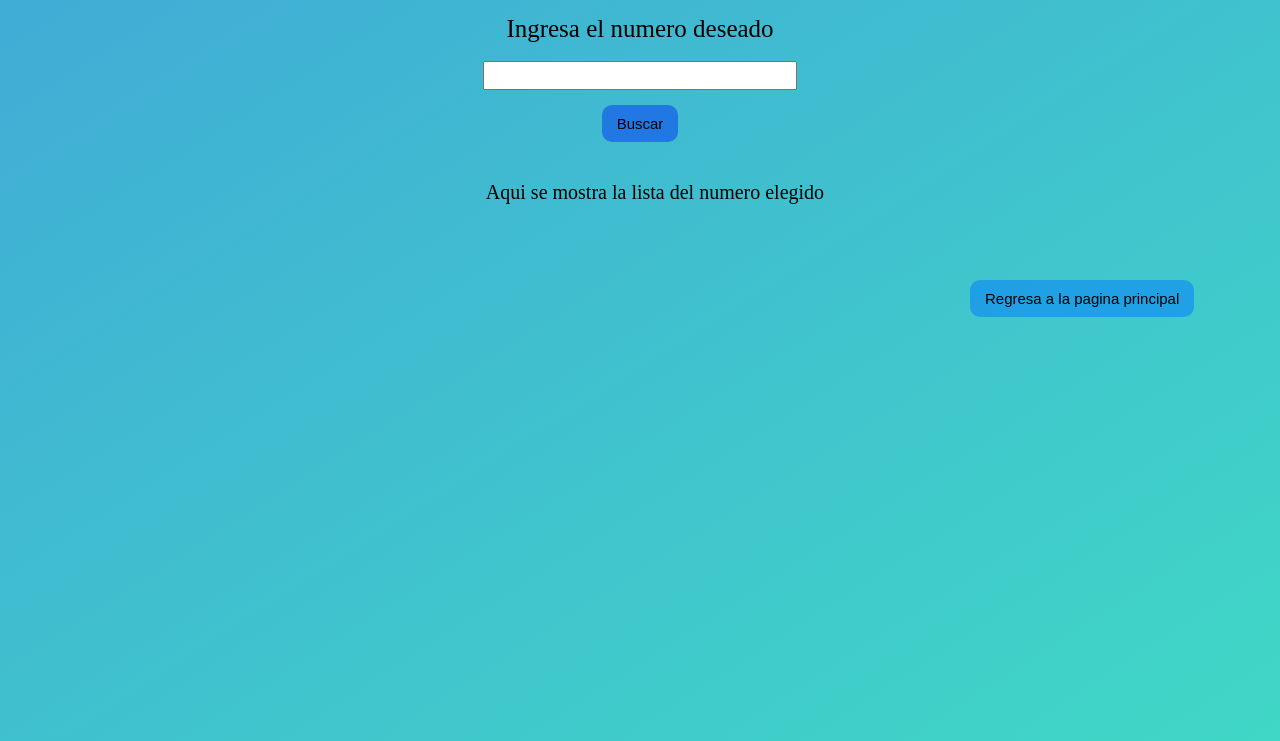
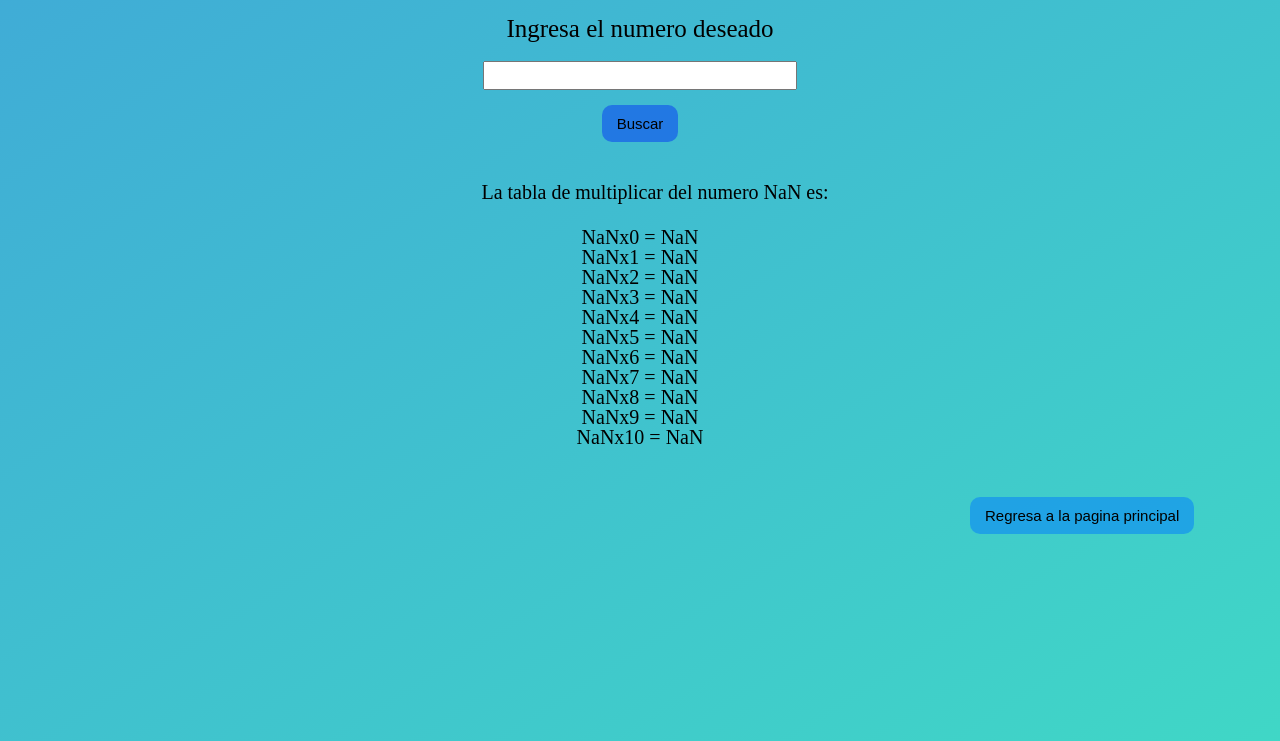
Before and after one commit to SamuelFlores29/PaginaPersonal, a plain HTML site: page html/index-tablaMultiplicar.html in a window 1280 px wide. Both pictures are taken after a click on the button "Buscar". Shown: the part 79-820 px from the top of the page. Drawn offline with Linux system fonts and the light colour scheme.

Commit message:
Correccion de funciones generales para tabla de multiplicar

```diff
--- a/html/index-tablaMultiplicar.html
+++ b/html/index-tablaMultiplicar.html
@@ -16,7 +16,7 @@
     <main>
         <label for="numero">Ingresa el numero deseado</label>
         <input type="number" id="numero">
-        <button class="Calcular" onclick="multiplicar();">Buscar</button>
+        <button class="Calcular" onclick="resultado();">Buscar</button>
         <div>
             <p id="texto" >Aqui se mostra la lista del numero elegido</p>
             <div id="tabla"></div>
--- a/js/funciones-generales.js
+++ b/js/funciones-generales.js
@@ -1,20 +1,12 @@
-function mostrar(etiqueta,texto,cod){
+function mostrar(etiqueta,texto,idInput){
     let container = document.querySelector(etiqueta);
 
     container.innerHTML = '';
 
-    if(typeof texto === 'string'){
-        limpiar(cod);
-        let p = document.createElement("p");
-        p.textContent = texto;
-        container.appendChild(p);
+        limpiarInput(idInput);
+        container.appendChild(texto);
+    }
 
-    }else{
-        limpiar(cod);
-        container.appendChild(texto)
-    }
+function limpiarInput(idInput){
+    document.getElementById(idInput).value = "";
 }
-
-function limpiar(id){
-    document.getElementById(id).value = "";
-}
--- a/js/tabla-multiplicar.js
+++ b/js/tabla-multiplicar.js
@@ -1,19 +1,25 @@
-function multiplicar() {
+function calcularMultiplicacino() {
+//Almaceno el valor ingresado en el input y lo guardo en una variable numero
     let numero = parseFloat(document.getElementById('numero').value);
-    let texto = document.getElementById('texto')
     let ul = document.createElement('ul');
 
-    if(!isNaN(numero)){
-        texto.textContent = `La tabla de multiplicar del numero ${numero} es:`
-        for (var i = 1; i < 11; i++) {
+//Reemplazo el texto de la pagina por la variable texto
+    let texto = document.getElementById('texto')
+    texto.textContent = `La tabla de multiplicar del numero ${numero} es:`
+
+//Añado cada valor a lista desorneda
+        for (var i = 0; i < 11; i++) {
             let resultado = numero * i;
             let li = document.createElement('li');
             let texto = document.createTextNode(numero + 'x' + i + ' = ' + resultado)
             li.appendChild(texto);
             ul.appendChild(li);
     }
-    }else{
-        alert("Ingresa un valor en el input")
-    }
-    mostrar('#tabla',ul,"numero");// Agregamos cada resultado a la tabla
+//retorna ul que es un objeto DOM
+    return ul;
 }
+
+function resultado(){
+
+    mostrar('#tabla',calcularMultiplicacino(),'numero')
+}
```
Also changed, not shown: html/index-promedio.html (+2 -1 lines), js/promedio.js (+2 -10 lines).
